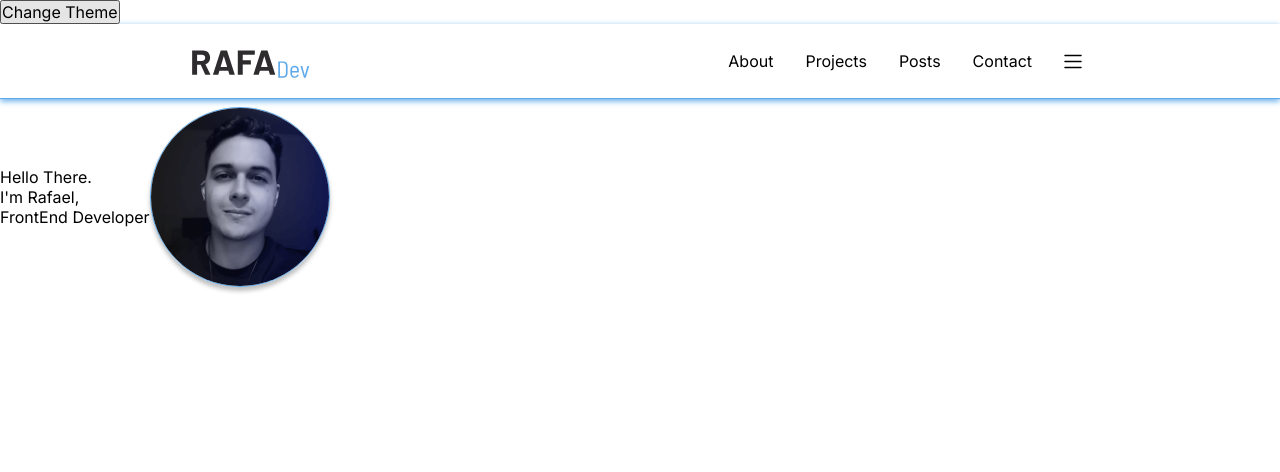
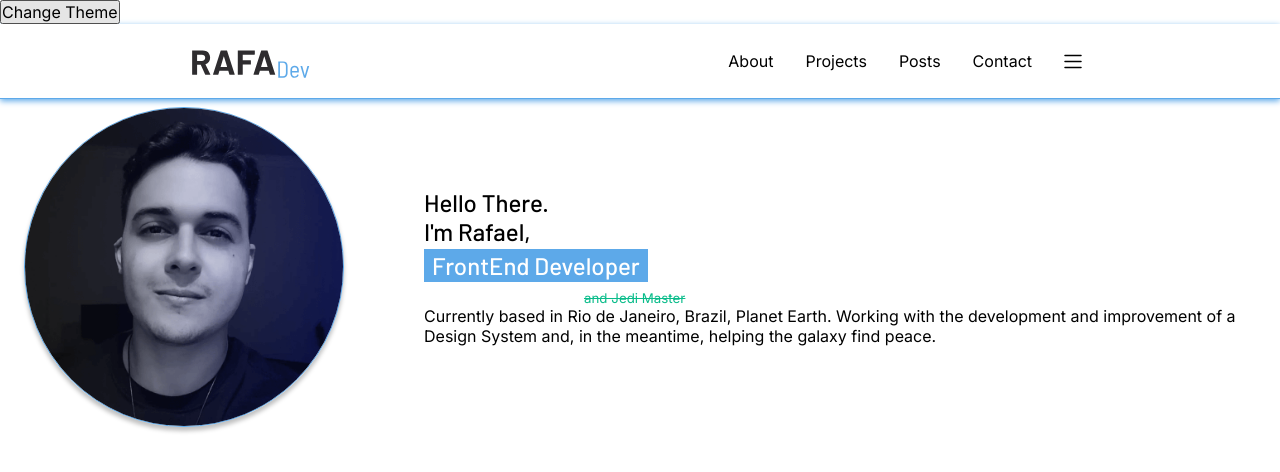
Before and after one commit to rafacdomin/portfolio, a Next.js app: page / in a window 1280 px wide. Shown: the top 472 px of the page. Built offline with nearby package versions, Linux system fonts and the light colour scheme.

Commit message:
:rocket: about section

```diff
--- a/src/pages/index.jsx
+++ b/src/pages/index.jsx
@@ -1,24 +1,44 @@
+import { useEffect, useState } from 'react';
 import { useTheme } from "styled-components";
 import Image from "next/image";
 
 import { Header } from "components";
-import { Main } from "styles/pages/home";
+import { Main, AboutSection } from "styles/pages/home";
+import { sizes } from 'styles/sizes';
 
 export default function Home() {
   const { images: { profilePic } } = useTheme();
+  const [windowWidth, setWindowWidth] = useState(0);
+
+  useEffect(() => {
+    const handleResize = () => {
+      setWindowWidth(window.innerWidth);
+    };
+
+    window.addEventListener("resize", handleResize);
+    return () => window.removeEventListener("resize", handleResize);
+  } , []);
 
   return (
     <>
       <Header/>
       <Main>
-        <span>
-          <p>
-            Hello There. <br />
-            {"I'm Rafael,"} <br />
-            FrontEnd Developer
-          </p>
-        </span>
-        <Image src={profilePic} alt="profile" priority/>
+        <AboutSection>
+          <Image src={profilePic} alt="profile" priority/>
+          <span>
+            <h1>
+              Hello There. <br />
+              { windowWidth < sizes.desktop_sm ? "I'm Rafael," : "I am Rafael Domingues," }  <br />
+              <span>FrontEnd Developer</span>
+            </h1>
+            <small>and Jedi Master</small>
+            <p>
+            Currently based in Rio de Janeiro, Brazil, Planet Earth. Working with
+            the development and improvement of a Design System and, in the meantime,
+            helping the galaxy find peace.
+            </p>
+          </span>
+        </AboutSection>
       </Main>
     </>
   );
--- a/src/styles/pages/home.js
+++ b/src/styles/pages/home.js
@@ -4,16 +4,81 @@ const Main = styled.main`
   display: flex;
   align-items: center;
 
-  margin-top: 0.8rem;
+  margin: 0.8rem 2.4rem 0;
+`;
+
+const AboutSection = styled.section`
+  flex: 1;
+  position: relative;
+
+  @media (min-width: 768px) {
+    display: flex;
+    align-items: center;
+  }
 
   img {
-    width: 18rem;
-    height: 100%;
+    width: 48vw;
+    height: 48vw;
+
+    max-width: 32rem;
+    max-height: 32rem;
 
     border-radius: 50%;
     border: 1px solid ${({ theme }) => theme.colors.primary};
     box-shadow: 0px 4px 4px rgba(0, 0, 0, 0.25);
+
+    position: absolute;
+    right: 0;
+
+    z-index: -1;
+
+    @media (min-width: 768px) {
+      position: unset;
+
+      width: 32rem;
+      height: 32rem;
+    }
+  }
+
+  > span {
+    display: flex;
+    flex-direction: column;
+
+    margin-top: 10rem;
+
+    h1 > span {
+      padding: 0.2rem 0.8rem;
+      background-color: ${({ theme }) => theme.colors.primary};
+      color: ${({ theme }) => theme.colors.office};
+
+      line-height: 4rem;
+    }
+
+    small {
+      margin: 0.4rem 0 0 12rem;
+      color: ${({ theme }) => theme.colors.highlight};
+      text-decoration: line-through;
+
+      @media (min-width: 320px) {
+        margin: 0.4rem 0 0 16rem;
+      }
+    }
+
+    @media (min-width: 425px) {
+      margin-top: 26vw;
+    }
+
+    @media (min-width: 500px) {
+      margin-top: 8rem;
+      min-width: 27rem;
+      max-width: 48vw;
+    }
+
+    @media (min-width: 768px) {
+      margin: 0 0 0 8rem;
+      max-width: unset;
+    }
   }
 `;
 
-export { Main };
+export { Main, AboutSection };
--- /dev/null
+++ b/src/styles/sizes.js
@@ -0,0 +1,8 @@
+export const sizes = {
+  mobile_sm: 320,
+  mobile_md: 375,
+  mobile_lg: 425,
+  desktop_sm: 768,
+  desktop_md: 1024,
+  desktop_lg: 1440,
+};
--- a/src/styles/themes/brigthSide.js
+++ b/src/styles/themes/brigthSide.js
@@ -11,6 +11,7 @@ const brightSide = {
     text: colors.black,
     background: colors.white,
     header: colors.white,
+    office: colors.white,
   },
   images: {
     menuSVG: menuSVGBright,
--- a/src/styles/themes/darkSide.js
+++ b/src/styles/themes/darkSide.js
@@ -7,10 +7,11 @@ const darkSide = {
   colors: {
     primary: colors.red,
     secundary: colors.c3po,
-    highlight: colors.c3po,
+    highlight: colors.red,
     text: colors.stormtrooper,
     background: colors.vader,
     header: colors.dark,
+    office: colors.c3po,
   },
   images: {
     menuSVG: menuSVGDark,
```
